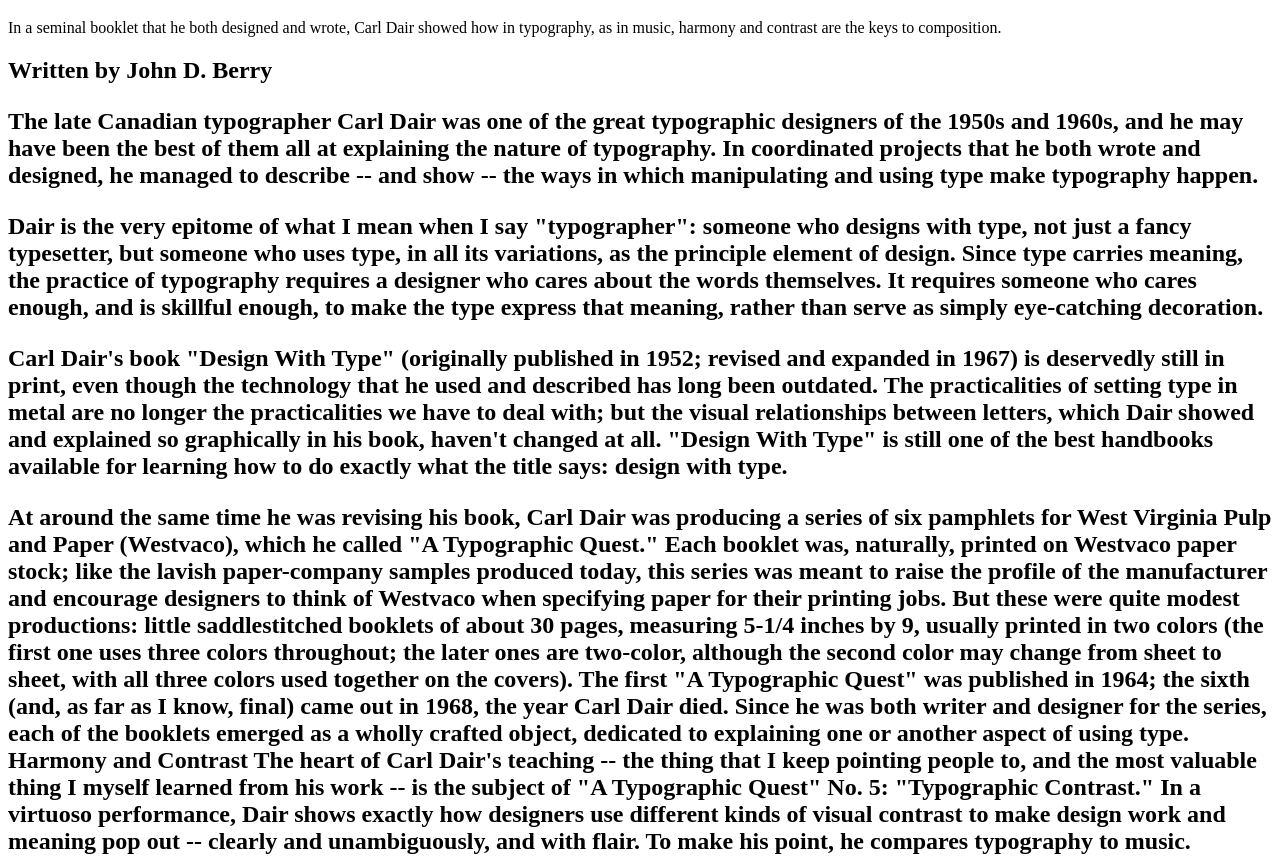
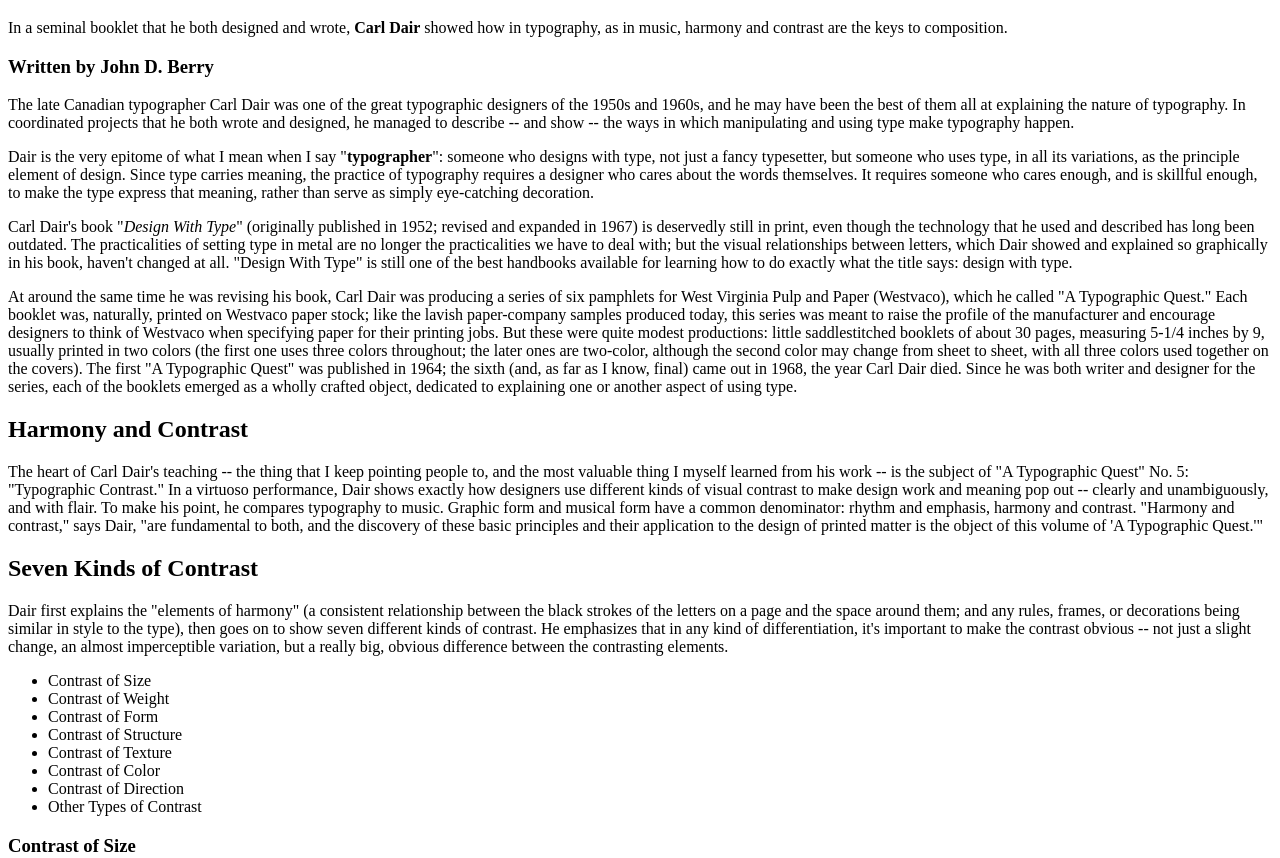
Before and after one commit to Rafy55/AlejandroRepository, a plain HTML site: page Exercise4/index.html in a window 1280 px wide. Shown: the part 61-919 px from the top of the page. Drawn offline with Linux system fonts and the light colour scheme.

Commit message:
Update index.html

```diff
--- a/Exercise4/index.html
+++ b/Exercise4/index.html
@@ -10,76 +10,81 @@
 <body>
   <h1>Seven Principles of Typographic Contrast </h1>
 
-<p>In a seminal booklet that he both designed and wrote, Carl Dair showed how in typography, as in music, harmony and contrast are the keys to composition.</p>
+<p>In a seminal booklet that he both designed and wrote, <strong>Carl Dair</strong> showed how in typography, as in music, harmony and contrast are the keys to composition.</p>
 
-<h2>Written by John D. Berry<h2>
+<h3><strong>Written by John D. Berry</strong></h3>
 
 <p>The late Canadian typographer Carl Dair was one of the great typographic designers of the 1950s and 1960s, and he may have been the best of them all at explaining the nature of typography. In coordinated projects that he both wrote and designed, he managed to describe -- and show -- the ways in which manipulating and using type make typography happen.<p>
 
-  <p>Dair is the very epitome of what I mean when I say "typographer": someone who designs with type, not just a fancy typesetter, but someone who uses type, in all its variations, as the principle element of design. Since type carries meaning, the practice of typography requires a designer who cares about the words themselves. It requires someone who cares enough, and is skillful enough, to make the type express that meaning, rather than serve as simply eye-catching decoration.</p>
+  <p>Dair is the very epitome of what I mean when I say "<strong>typographer</strong>": someone who designs with type, not just a fancy typesetter, but someone who uses type, in all its variations, as the principle element of design. Since type carries meaning, the practice of typography requires a designer who cares about the words themselves. It requires someone who cares enough, and is skillful enough, to make the type express that meaning, rather than serve as simply eye-catching decoration.</p>
 
-<p>Carl Dair's book "Design With Type" (originally published in 1952; revised and expanded in 1967) is deservedly still in print, even though the technology that he used and described has long been outdated. The practicalities of setting type in metal are no longer the practicalities we have to deal with; but the visual relationships between letters, which Dair showed and explained so graphically in his book, haven't changed at all. "Design With Type" is still one of the best handbooks available for learning how to do exactly what the title says: design with type.</p>
+<p>Carl Dair's book "<i>Design With Type</i>" (originally published in 1952; revised and expanded in 1967) is deservedly still in print, even though the technology that he used and described has long been outdated. The practicalities of setting type in metal are no longer the practicalities we have to deal with; but the visual relationships between letters, which Dair showed and explained so graphically in his book, haven't changed at all. "Design With Type" is still one of the best handbooks available for learning how to do exactly what the title says: design with type.</p>
 
-At around the same time he was revising his book, Carl Dair was producing a series of six pamphlets for West Virginia Pulp and Paper (Westvaco), which he called "A Typographic Quest." Each booklet was, naturally, printed on Westvaco paper stock; like the lavish paper-company samples produced today, this series was meant to raise the profile of the manufacturer and encourage designers to think of Westvaco when specifying paper for their printing jobs. But these were quite modest productions: little saddlestitched booklets of about 30 pages, measuring 5-1/4 inches by 9, usually printed in two colors (the first one uses three colors throughout; the later ones are two-color, although the second color may change from sheet to sheet, with all three colors used together on the covers). The first "A Typographic Quest" was published in 1964; the sixth (and, as far as I know, final) came out in 1968, the year Carl Dair died. Since he was both writer and designer for the series, each of the booklets emerged as a wholly crafted object, dedicated to explaining one or another aspect of using type.
-
-Harmony and Contrast
-
-The heart of Carl Dair's teaching -- the thing that I keep pointing people to, and the most valuable thing I myself learned from his work -- is the subject of "A Typographic Quest" No. 5: "Typographic Contrast." In a virtuoso performance, Dair shows exactly how designers use different kinds of visual contrast to make design work and meaning pop out -- clearly and unambiguously, and with flair. To make his point, he compares typography to music.
-
-Graphic form and musical form have a common denominator: rhythm and emphasis, harmony and contrast. "Harmony and contrast," says Dair, "are fundamental to both, and the discovery of these basic principles and their application to the design of printed matter is the object of this volume of 'A Typographic Quest.'"
-
-Seven Kinds of Contrast
-
-Dair first explains the "elements of harmony" (a consistent relationship between the black strokes of the letters on a page and the space around them; and any rules, frames, or decorations being similar in style to the type), then goes on to show seven different kinds of contrast. He emphasizes that in any kind of differentiation, it's important to make the contrast obvious -- not just a slight change, an almost imperceptible variation, but a really big, obvious difference between the contrasting elements.
-
-Contrast of Size
-Contrast of Weight
-Contrast of Form
-Contrast of Structure
-Contrast of Texture
-Contrast of Color
-Contrast of Direction
-Other Types of Contrast
-
-Contrast of Size
-
-The first and most basic contrast is size. "A simple but dramatic contrast of size," says Dair, "provides a point to which the reader's attention is drawn. Set in the same style of type, it maintains the exact relationship of the letter to the background. It is only a physical enlargement of the basic pattern created by the form and the weight of the type being used for the text." The most common use of size is in making the title or heading noticeably bigger than the text -- but that's only a starting-point.
-
-Contrast of Weight
-
-The second most obvious contrast is of weight: bold type stands out in the middle of lighter type of the same style. As Dair points out, "Not only types of varying weight, but other typographic material such as rules, spots, squares, etc., can be called into service to provide a heavy area for a powerful point of visual attraction or emphasis."
-
-The next two kinds of contrast are the contrast of form and the contrast of structure. It's not entirely obvious where to draw a line between these two, since they both have to do with the shapes of the letters.
+<p>At around the same time he was revising his book, Carl Dair was producing a series of six pamphlets for West Virginia Pulp and Paper (Westvaco), which he called "A Typographic Quest." Each booklet was, naturally, printed on Westvaco paper stock; like the lavish paper-company samples produced today, this series was meant to raise the profile of the manufacturer and encourage designers to think of Westvaco when specifying paper for their printing jobs. But these were quite modest productions: little saddlestitched booklets of about 30 pages, measuring 5-1/4 inches by 9, usually printed in two colors (the first one uses three colors throughout; the later ones are two-color, although the second color may change from sheet to sheet, with all three colors used together on the covers). The first "A Typographic Quest" was published in 1964; the sixth (and, as far as I know, final) came out in 1968, the year Carl Dair died. Since he was both writer and designer for the series, each of the booklets emerged as a wholly crafted object, dedicated to explaining one or another aspect of using type. </p>
 
 
-Contrast of Form
+<h2>Harmony and Contrast</h2>
 
-By "form," Dair means the distinction between a capital letter and its lowercase equivalent, or a roman letter and its italic variant. He includes condensed and expanded versions under "form," and he even allows as how "there are some script types which harmonize with standard types, such as the Bank Script and Bodoni on the opposite page, and can be used for dramatic change of form." (He warns, parenthetically, against using scripts and italics together, since they are both versions of handwritten letters; they're more likely to conflict than to contrast.)
+<p>The heart of Carl Dair's teaching -- the thing that I keep pointing people to, and the most valuable thing I myself learned from his work -- is the subject of "A Typographic Quest" No. 5: "Typographic Contrast." In a virtuoso performance, Dair shows exactly how designers use different kinds of visual contrast to make design work and meaning pop out -- clearly and unambiguously, and with flair. To make his point, he compares typography to music.
 
-Contrast of Structure
+Graphic form and musical form have a common denominator: rhythm and emphasis, harmony and contrast. "Harmony and contrast," says Dair, "are fundamental to both, and the discovery of these basic principles and their application to the design of printed matter is the object of this volume of 'A Typographic Quest.'" </P>
 
-By "structure," Dair means the different letterforms of different kinds of typefaces -- a monoline sans serif vs. a high-contrast modern, for instance, or an italic vs. a blackletter. "The use of contrast of structure may be compared to an orator who changes his voice not to increase or decrease the volume, but to change the very quality of his voice to suit his words."
+<h2>Seven Kinds of Contrast</h2>
 
-Contrast of Texture
+<p>Dair first explains the "elements of harmony" (a consistent relationship between the black strokes of the letters on a page and the space around them; and any rules, frames, or decorations being similar in style to the type), then goes on to show seven different kinds of contrast. He emphasizes that in any kind of differentiation, it's important to make the contrast obvious -- not just a slight change, an almost imperceptible variation, but a really big, obvious difference between the contrasting elements.</p>
 
-Put all these things together, and apply them to a block of text on a page, and you come to the contrast of texture: the way the lines of type look as a mass, which depends partly on the letterforms themselves and partly on how they're arranged. "Like threads in cloth," says Dair, "types form the fabric of our daily communication."
+<ul>
+
+<li>Contrast of Size</li>
+<li>Contrast of Weight</li>
+<li>Contrast of Form</li>
+<li>Contrast of Structure</li>
+<li>Contrast of Texture</li>
+<li>Contrast of Color</li>
+<li>Contrast of Direction</li>
+<li>Other Types of Contrast</li>
+
+</ul>
+
+<h3>Contrast of Size</h3>
+
+<p>The first and most basic contrast is size. "A simple but dramatic contrast of size," says Dair, "provides a point to which the reader's attention is drawn. Set in the same style of type, it maintains the exact relationship of the letter to the background. It is only a physical enlargement of the basic pattern created by the form and the weight of the type being used for the text." The most common use of size is in making the title or heading noticeably bigger than the text -- but that's only a starting-point.</p>
+
+<h3>Contrast of Weight</h3>
+
+<p>The second most obvious contrast is of weight: bold type stands out in the middle of lighter type of the same style. As Dair points out, "Not only types of varying weight, but other typographic material such as rules, spots, squares, etc., can be called into service to provide a heavy area for a powerful point of visual attraction or emphasis."</p>
+
+<p>The next two kinds of contrast are the contrast of form and the contrast of structure. It's not entirely obvious where to draw a line between these two, since they both have to do with the shapes of the letters.</p>
 
 
-Contrast of Color
+<h3>Contrast of Form</h3>
 
-Dair's sixth contrast is color -- and he warns that a second color is usually less emphatic than plain black on white (or white on black), so it's important to give careful thought to which element needs to be emphasized, and to pay attention to the tonal values of the colors used.
+<p>By "form," Dair means the distinction between a capital letter and its lowercase equivalent, or a roman letter and its italic variant. He includes condensed and expanded versions under "form," and he even allows as how "there are some script types which harmonize with standard types, such as the Bank Script and Bodoni on the opposite page, and can be used for dramatic change of form." (He warns, parenthetically, against using scripts and italics together, since they are both versions of handwritten letters; they're more likely to conflict than to contrast.)</p>
 
-Contrast of Direction
+<h3>Contrast of Structure</h3>
 
-The last of Dair's seven kinds of contrast is the contrast of direction: the opposition between vertical and horizontal, and the angles in between. Turning one word on its side can have a dramatic effect on a layout. But Dair points out that text blocks also have their vertical or horizontal aspects, and mixing wide blocks of long lines with tall columns of short lines can also produce a contrast.
+<p>By "structure," Dair means the different letterforms of different kinds of typefaces -- a monoline sans serif vs. a high-contrast modern, for instance, or an italic vs. a blackletter. "The use of contrast of structure may be compared to an orator who changes his voice not to increase or decrease the volume, but to change the very quality of his voice to suit his words."</p>
 
-Other Types of Contrast
+<h3>Contrast of Texture</h3>
 
-There are other kinds of contrast, less clearly dependent on the type itself. Dair mentions "contrast by isolation," i.e., putting a word or phrase in an isolated position away from the other elements on the page, to make it stand out. (I think of this as a contrast of position.) And he suggests other kinds of non-typographic contrast, such as mixing paper stocks, embossing, and using contrasting matte or gloss inks. He also points out that illustrations, especially line art, may be in harmony with the type on the same page or may contrast with it completely.
+<p>Put all these things together, and apply them to a block of text on a page, and you come to the contrast of texture: the way the lines of type look as a mass, which depends partly on the letterforms themselves and partly on how they're arranged. "Like threads in cloth," says Dair, "types form the fabric of our daily communication."</p>
 
-Finally, Dair takes time to say a little about rhythm ("in typography, it consists of intervals of space") and about the power of "interrupted rhythm" ("the impact derives not from the fact that the unexpected happens, but rather that the expected does not happen").
 
-Most of the time, we use more than one kind of contrast together, in order to make the differences between visual elements even more obvious. We can use all of Dair's seven kinds of contrast at once, if we're skillful; he refers to this as typographic "chords." (One of the chapter titles in "Design With Type" is "Multiplying the Contrasts.") But breaking them down like this into simple oppositions makes it easier to use them consciously; it keeps us from getting our layouts all muddied up through trying to change too many things at once without thinking about what we're doing. I've found Carl Dair's analysis of typographic contrast -- and especially the visual flair with which he presents it -- an invaluable tool in the practice of graphic design.
+<h3>Contrast of Color</h3>
+
+<p>Dair's sixth contrast is color -- and he warns that a second color is usually less emphatic than plain black on white (or white on black), so it's important to give careful thought to which element needs to be emphasized, and to pay attention to the tonal values of the colors used.</p>
+
+<h3>Contrast of Direction</h3>
+
+<p>The last of Dair's seven kinds of contrast is the contrast of direction: the opposition between vertical and horizontal, and the angles in between. Turning one word on its side can have a dramatic effect on a layout. But Dair points out that text blocks also have their vertical or horizontal aspects, and mixing wide blocks of long lines with tall columns of short lines can also produce a contrast.</p>
+
+<h3>Other Types of Contrast</h3>
+
+<p>There are other kinds of contrast, less clearly dependent on the type itself. Dair mentions "contrast by isolation," i.e., putting a word or phrase in an isolated position away from the other elements on the page, to make it stand out. (I think of this as a contrast of position.) And he suggests other kinds of non-typographic contrast, such as mixing paper stocks, embossing, and using contrasting matte or gloss inks. He also points out that illustrations, especially line art, may be in harmony with the type on the same page or may contrast with it completely.</p>
+
+<p>Finally, Dair takes time to say a little about rhythm ("in typography, it consists of intervals of space") and about the power of "interrupted rhythm" ("the impact derives not from the fact that the unexpected happens, but rather that the expected does not happen").</p>
+
+<p>Most of the time, we use more than one kind of contrast together, in order to make the differences between visual elements even more obvious. We can use all of Dair's seven kinds of contrast at once, if we're skillful; he refers to this as typographic "chords." (One of the chapter titles in "Design With Type" is "Multiplying the Contrasts.") But breaking them down like this into simple oppositions makes it easier to use them consciously; it keeps us from getting our layouts all muddied up through trying to change too many things at once without thinking about what we're doing. I've found Carl Dair's analysis of typographic contrast -- and especially the visual flair with which he presents it -- an invaluable tool in the practice of graphic design.</p>
 
 </body>
 </html>
```
